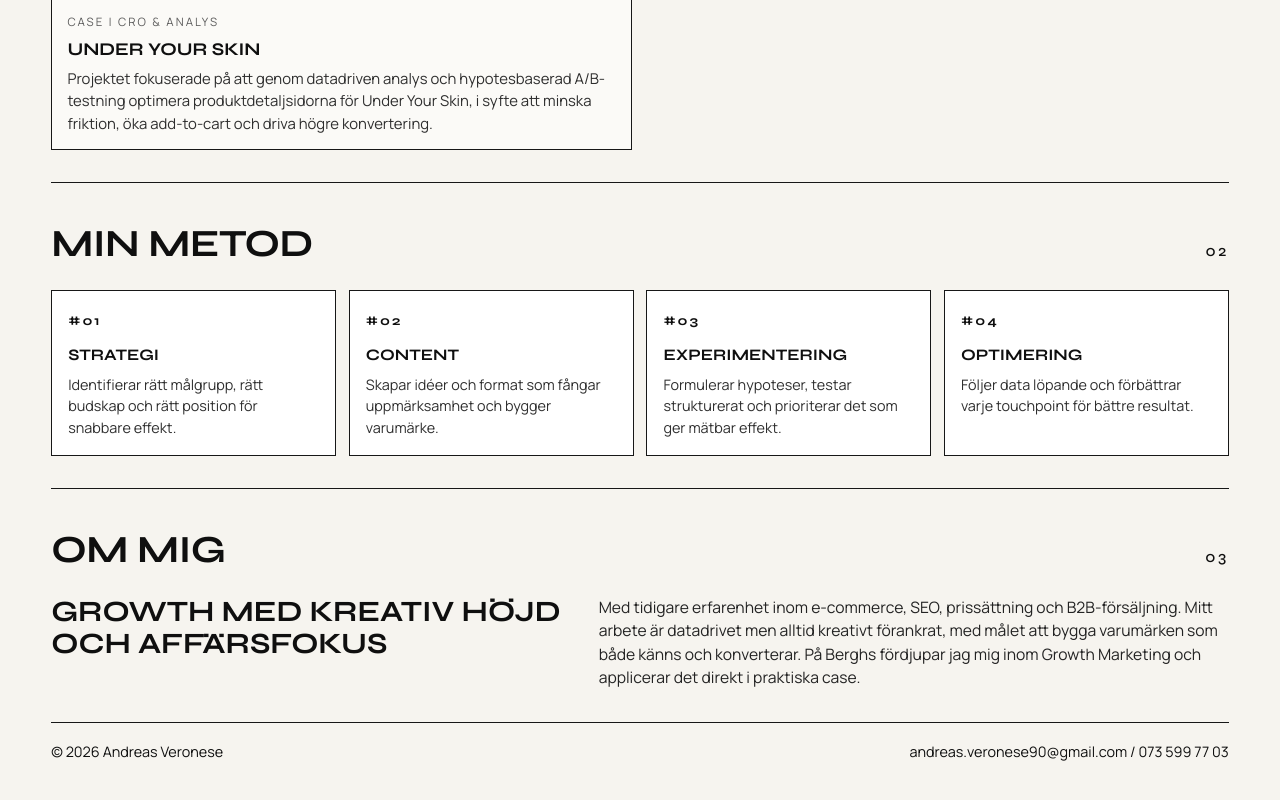
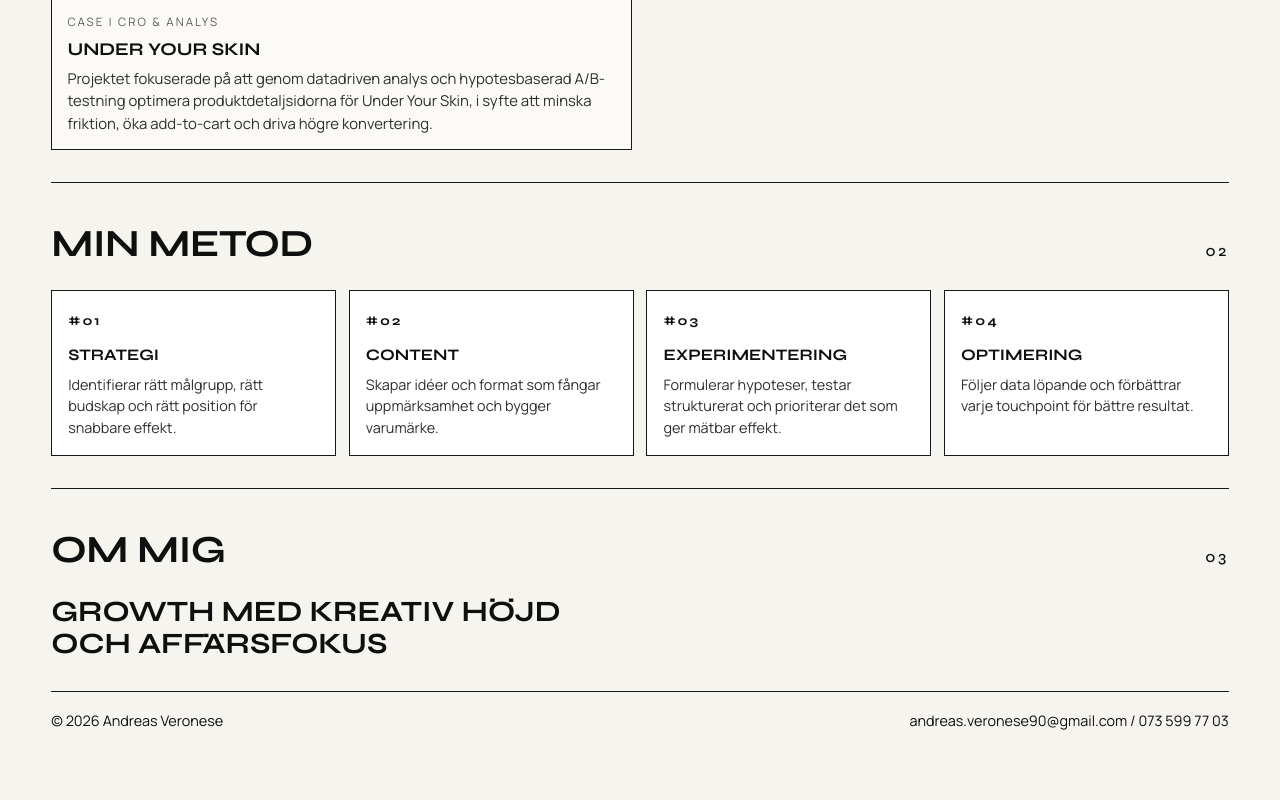
Before and after one commit to andreasveronese/andreasveronese.github.io, a browser extension: page index.html in a window 1280 px wide. Shown: the part 2205-3005 px from the top of the page. Drawn offline with Linux system fonts and the light colour scheme.

Commit message:
ändrad about

```diff
--- a/index.html
+++ b/index.html
@@ -475,10 +475,7 @@
       <div class="about">
         <h3>Growth med kreativ höjd och affärsfokus</h3>
         <p>
-          Med tidigare erfarenhet inom e-commerce, SEO, prissättning och B2B-försäljning.
-          Mitt arbete är datadrivet men alltid kreativt förankrat, med målet att bygga varumärken
-          som både känns och konverterar. På Berghs fördjupar jag mig inom Growth Marketing och
-          applicerar det direkt i praktiska case.
+
         </p>
       </div>
     </section>
```
